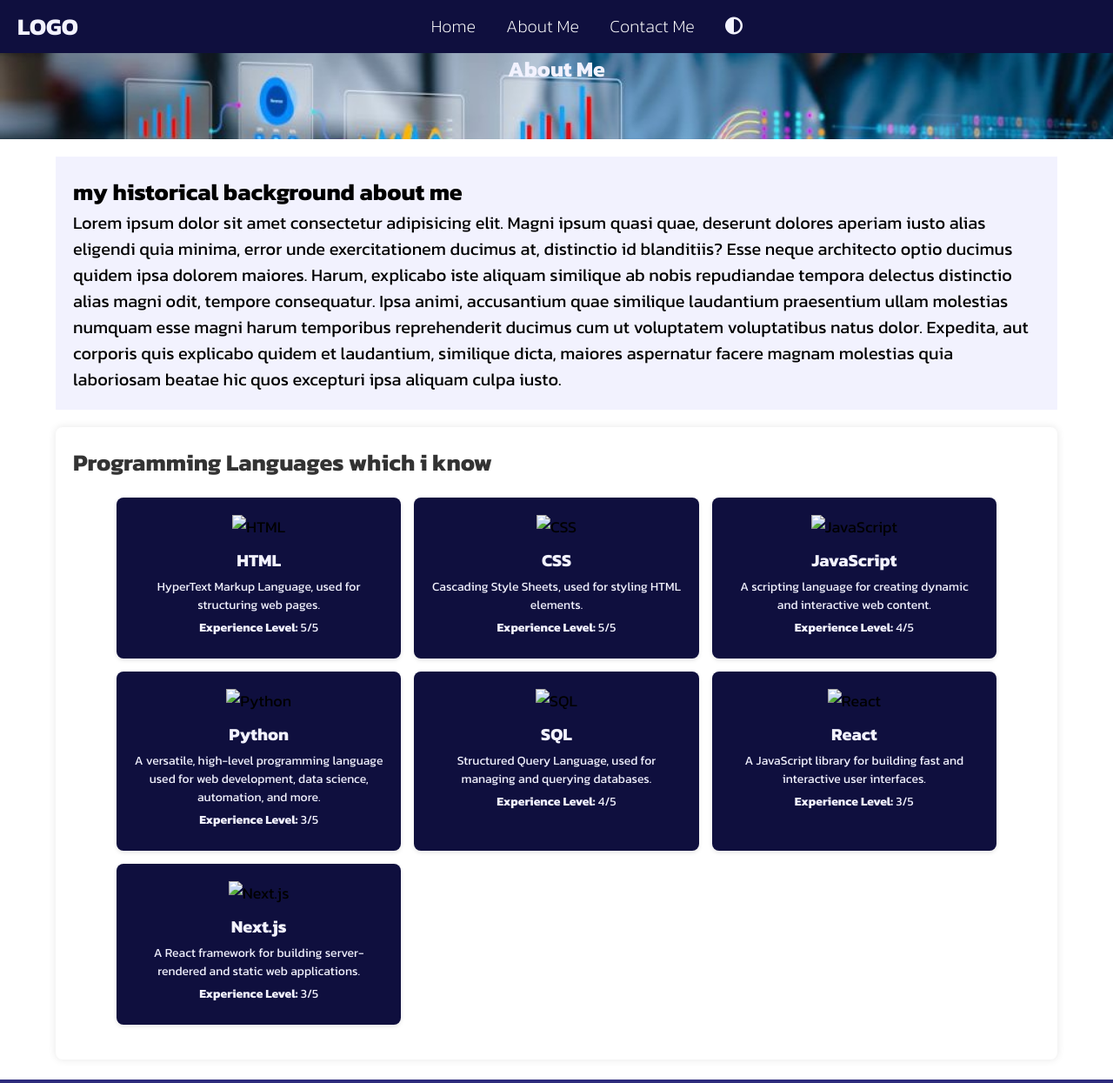
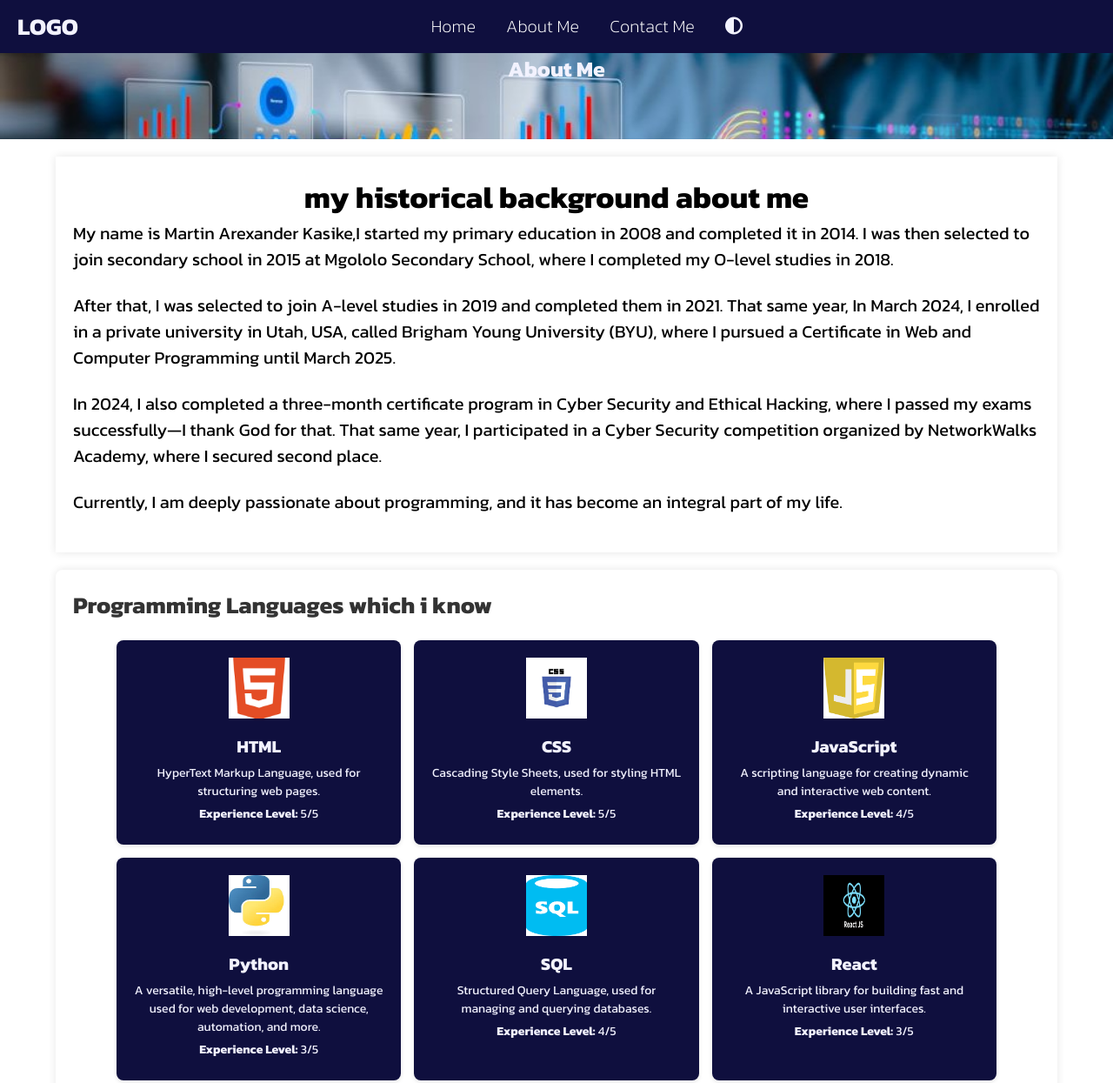
Before and after one commit to Arbitermartin/martin_portifolio, a plain HTML site: page about.html in a window 1280 px wide. Shown: the top 1245 px of the page at 87% size. Drawn offline with Linux system fonts and the light colour scheme.

Commit message:
add changes

```diff
--- a/about.html
+++ b/about.html
@@ -40,7 +40,19 @@
         <div class="history">
             <div class="history_container">
                 <h2>my historical background about me</h2>
-                <p>Lorem ipsum dolor sit amet consectetur adipisicing elit. Magni ipsum quasi quae, deserunt dolores aperiam iusto alias eligendi quia minima, error unde exercitationem ducimus at, distinctio id blanditiis? Esse neque architecto optio ducimus quidem ipsa dolorem maiores. Harum, explicabo iste aliquam similique ab nobis repudiandae tempora delectus distinctio alias magni odit, tempore consequatur. Ipsa animi, accusantium quae similique laudantium praesentium ullam molestias numquam esse magni harum temporibus reprehenderit ducimus cum ut voluptatem voluptatibus natus dolor. Expedita, aut corporis quis explicabo quidem et laudantium, similique dicta, maiores aspernatur facere magnam molestias quia laboriosam beatae hic quos excepturi ipsa aliquam culpa iusto.</p>
+                <p>
+                    My name is Martin Arexander Kasike,I started my primary education in 2008 and completed it in 2014. I was then selected to join secondary school in 2015 at Mgololo Secondary School, where I completed my O-level studies in 2018.
+                    <p>
+                        After that, I was selected to join A-level studies in 2019 and completed them in 2021. That same year,  In March 2024, I enrolled in a private university in Utah, USA, called Brigham Young University (BYU), where I pursued a Certificate in Web and Computer Programming until March 2025.
+                    </p>
+                    <p>
+                        In 2024, I also completed a three-month certificate program in Cyber Security and Ethical Hacking, where I passed my exams successfully—I thank God for that. That same year, I participated in a Cyber Security competition organized by NetworkWalks Academy, where I secured second place.
+                    </p>
+                    <p>
+                        Currently, I am deeply passionate about programming, and it has become an integral part of my life.
+                    </p>
+                </p>
+
             </div>
         </div>
     </section>
--- a/data/members.json
+++ b/data/members.json
@@ -4,43 +4,43 @@
       {
         "name": "HTML",
         "description": "HyperText Markup Language, used for structuring web pages.",
-        "image": "images/html.png",
+        "image": "images/html.webp",
         "experienceLevel": 5
       },
       {
         "name": "CSS",
         "description": "Cascading Style Sheets, used for styling HTML elements.",
-        "image": "images/css.png",
+        "image": "images/css.webp",
         "experienceLevel": 5
       },
       {
         "name": "JavaScript",
         "description": "A scripting language for creating dynamic and interactive web content.",
-        "image": "images/javascript.png",
+        "image": "images/javaScript.webp",
         "experienceLevel": 4
       },
       {
         "name": "Python",
         "description": "A versatile, high-level programming language used for web development, data science, automation, and more.",
-        "image": "images/python.png",
+        "image": "images/python.webp",
         "experienceLevel": 3
       },
       {
         "name": "SQL",
         "description": "Structured Query Language, used for managing and querying databases.",
-        "image": "images/sql.png",
+        "image": "images/sql.webp",
         "experienceLevel": 4
       },
       {
         "name": "React",
         "description": "A JavaScript library for building fast and interactive user interfaces.",
-        "image": "images/react.png",
+        "image": "images/react.webp",
         "experienceLevel": 3
       },
       {
         "name": "Next.js",
         "description": "A React framework for building server-rendered and static web applications.",
-        "image": "images/nextjs.png",
+        "image": "images/next.js.webp",
         "experienceLevel": 3
       }
     ]
--- a/style/style.css
+++ b/style/style.css
@@ -148,12 +148,6 @@ body{
     border-left: 4px solid var(--color-b);
     padding: 10px;
   }
-  .document{
-    padding: 0.4rem;
-  }
-  .document a{
-    color: var(--premier-color);
-  }
   .project ul li{
     list-style: none;
     padding: 0.3rem;
@@ -222,12 +216,20 @@ body{
     .history{
       width: 90%;
       max-width: 1200px;
-      background-color: var(--color-white);
+      background: white;
+      box-shadow: 0 0 10px rgba(0, 0, 0, 0.1);
       margin: 20px auto;
       padding: 20px;
     }
     .history_container p{
       color: var(--color-black);
+    }
+    .history_container p{
+      margin-bottom: 23px;
+    }
+    .history h2{
+      text-align: center;
+      font-size: 35px;
     }
    #container {
     width: 90%;
```
Also changed, not shown: index.html (+1 -12 lines), images/css.webp (added), images/html.webp (added), images/javaScript.webp (added), images/next.js.webp (added), images/python.webp (added), images/react.webp (added), images/sql.webp (added).
